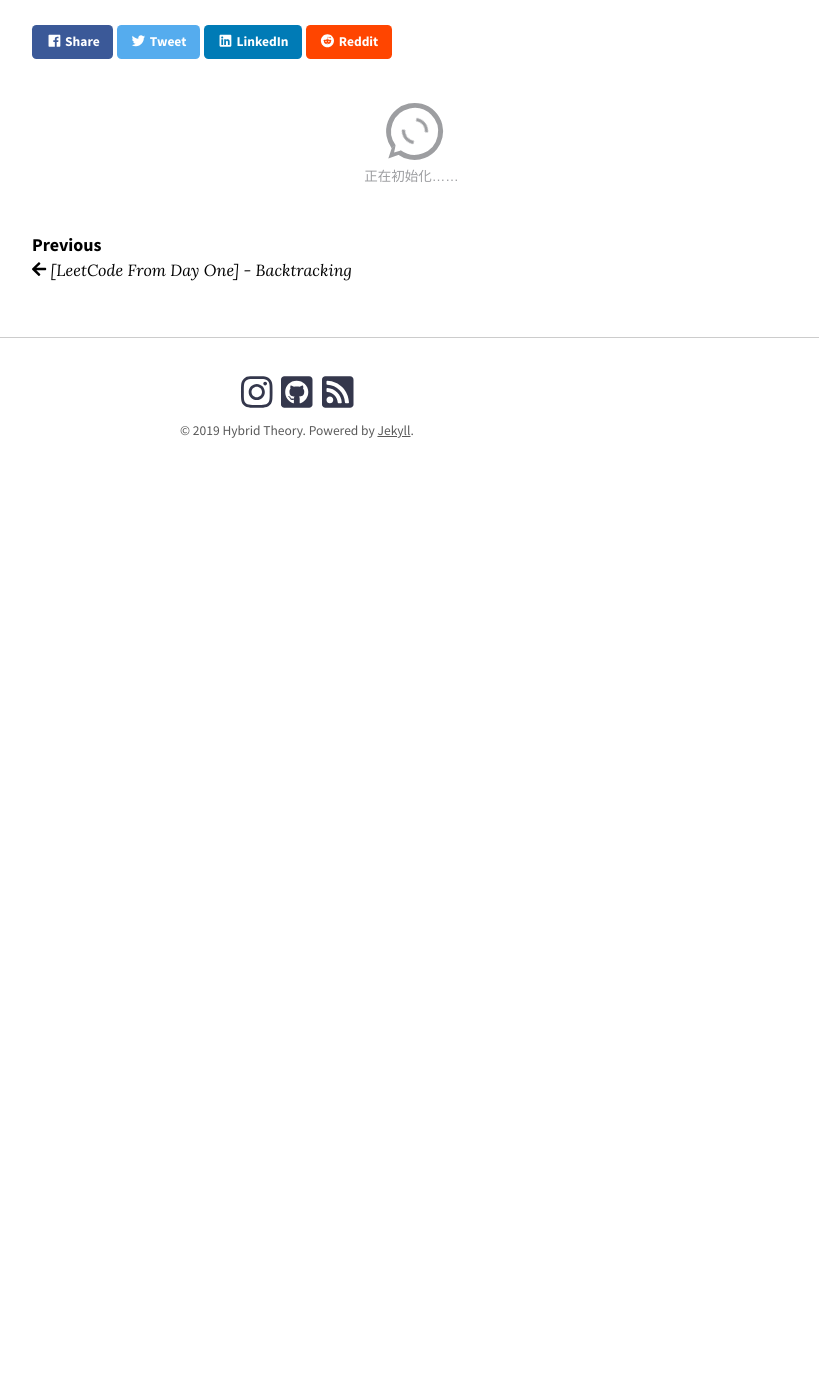
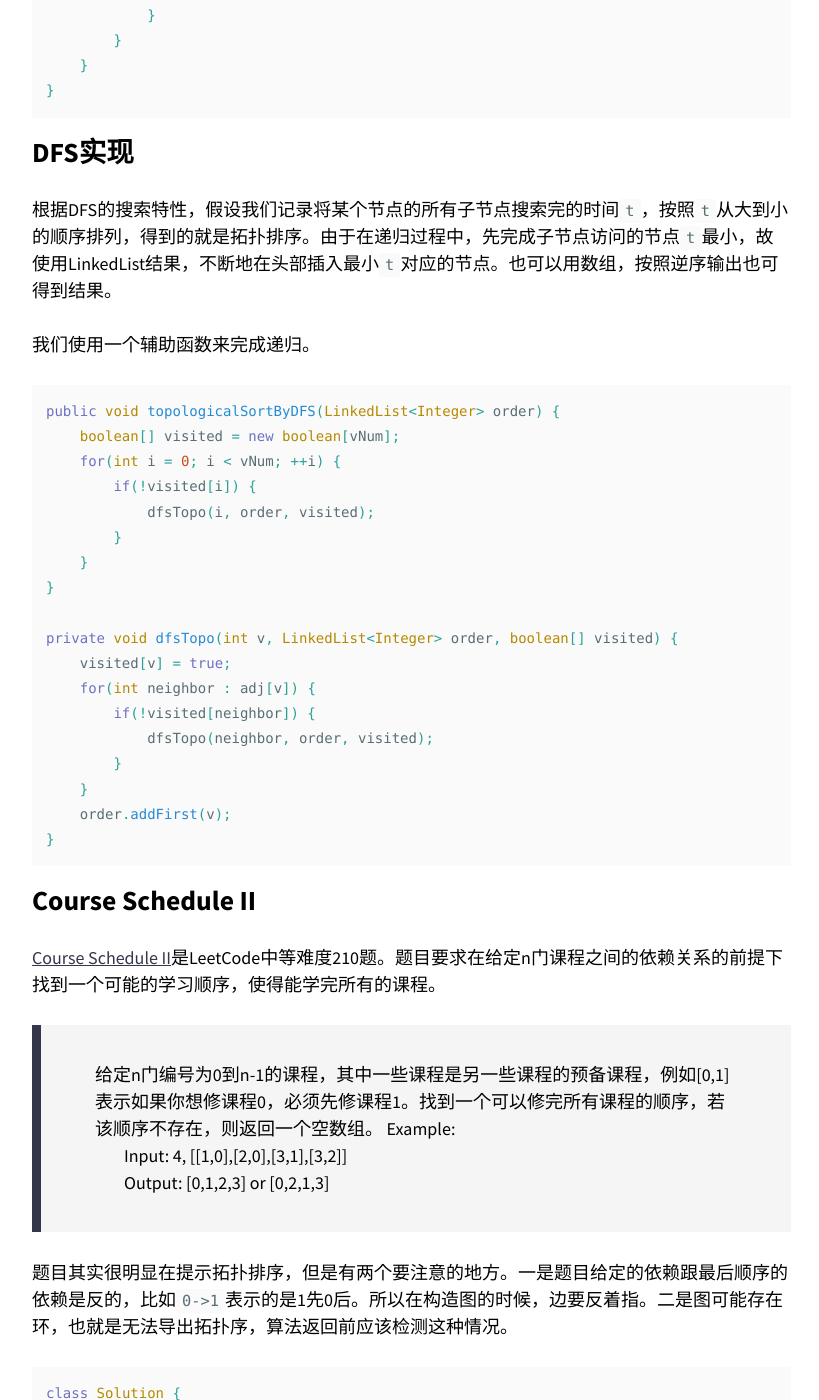
Before and after one commit to MartyPang/martypang.github.io, a Jekyll site: the page built from _posts/2019-06-26-LeetCode-from-day-BFS-and-DFS-of-a-graph.md, in a window 1280 px wide and 1400 px high, scrolled down 5691 px. Shown: the whole window, without its empty margins (343-1162 px from the left). Built offline with Jekyll 4.4.1, drawn with Linux system fonts in a browser that asks for light colours; nearby versions of some CDN libraries; emoji names are drawn with the system emoji font; formulas are drawn with MathJax 3; comment, search, counter and statistics services are not loaded; before the commit the page ends 6204 px from its top, so only the background shows below that; some of the changed text lies outside the part shown.

Commit message:
update dfs & bfs post.

````diff
--- a/_posts/2019-06-26-LeetCode-from-day-BFS-and-DFS-of-a-graph.md
+++ b/_posts/2019-06-26-LeetCode-from-day-BFS-and-DFS-of-a-graph.md
@@ -44,6 +44,9 @@ public class Graph {
     }
 }
 ```
+
+* 目录
+{:toc}
 
 # 广度优先搜索
 
@@ -186,3 +189,79 @@ public void topologicalSort(List<Integer> order, int vNum, int[][] edges) {
 ```
 
 ## DFS实现
+
+根据DFS的搜索特性，假设我们记录将某个节点的所有子节点搜索完的时间`t`，按照`t`从大到小的顺序排列，得到的就是拓扑排序。由于在递归过程中，先完成子节点访问的节点`t`最小，故使用LinkedList结果，不断地在头部插入最小`t`对应的节点。也可以用数组，按照逆序输出也可得到结果。
+
+我们使用一个辅助函数来完成递归。
+
+```java
+public void topologicalSortByDFS(LinkedList<Integer> order) {
+    boolean[] visited = new boolean[vNum];
+    for(int i = 0; i < vNum; ++i) {
+        if(!visited[i]) {
+            dfsTopo(i, order, visited);
+        }
+    }
+}
+
+private void dfsTopo(int v, LinkedList<Integer> order, boolean[] visited) {
+    visited[v] = true;
+    for(int neighbor : adj[v]) {
+        if(!visited[neighbor]) {
+            dfsTopo(neighbor, order, visited);
+        }
+    }
+    order.addFirst(v);
+}
+```
+
+## Course Schedule II
+
+[Course Schedule II](https://leetcode.com/problems/course-schedule-ii/)是LeetCode中等难度210题。题目要求在给定n门课程之间的依赖关系的前提下找到一个可能的学习顺序，使得能学完所有的课程。
+
+> 给定n门编号为0到n-1的课程，其中一些课程是另一些课程的预备课程，例如[0,1]表示如果你想修课程0，必须先修课程1。找到一个可以修完所有课程的顺序，若该顺序不存在，则返回一个空数组。
+> Example:
+&nbsp; &nbsp; &nbsp; &nbsp; Input: 4, [[1,0],[2,0],[3,1],[3,2]]
+&nbsp; &nbsp; &nbsp; &nbsp; Output: [0,1,2,3] or [0,2,1,3]
+
+题目其实很明显在提示拓扑排序，但是有两个要注意的地方。一是题目给定的依赖跟最后顺序的依赖是反的，比如`0->1`表示的是1先0后。所以在构造图的时候，边要反着指。二是图可能存在环，也就是无法导出拓扑序，算法返回前应该检测这种情况。
+
+```java
+class Solution {
+    public int[] findOrder(int numCourses, int[][] prerequisites) {
+        int[] res = new int[numCourses];
+        List<Integer>[] graph = new ArrayList[numCourses];
+        for(int i = 0; i < numCourses; ++i) {
+            graph[i] = new ArrayList<>();
+        }
+        int[] degree = new int[numCourses];
+        for(int i = 0; i < prerequisites.length; ++i) {
+            // inverse edge
+            graph[prerequisites[i][1]].add(prerequisites[i][0]);
+            degree[prerequisites[i][0]]++;
+        }
+        //run BFS
+        Queue<Integer> queue = new LinkedList<>();
+        int cnt = 0;
+        for(int i = 0; i < numCourses; ++i) {
+            if(degree[i] == 0) {
+                queue.offer(i);
+                res[cnt++] = i;
+            }
+        }
+
+        while(!queue.isEmpty()) {
+            int course = queue.poll();
+            for(int p : graph[course]) {
+                if(--degree[p] == 0) {
+                    queue.offer(p);
+                    res[cnt++] = p;
+                }
+            }
+        }
+        return cnt == numCourses ? res : new int[0];
+    }
+}
+```
+
+搜索过程中，记录访问的课程数，返回结果前，检查是否所有的课程被访问到。如果不是，说明图中存在环。
````
